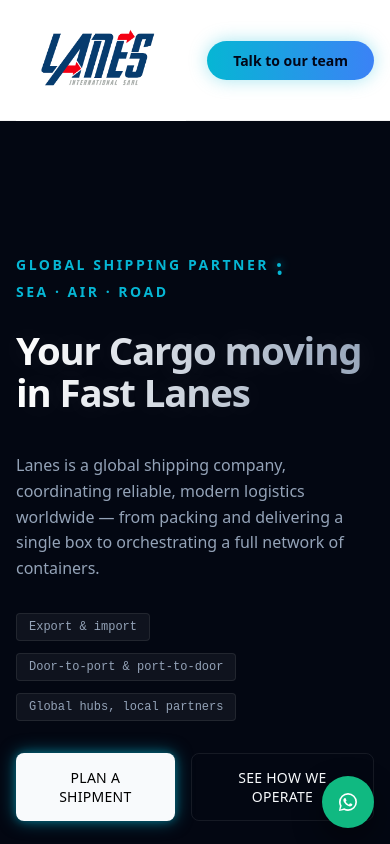
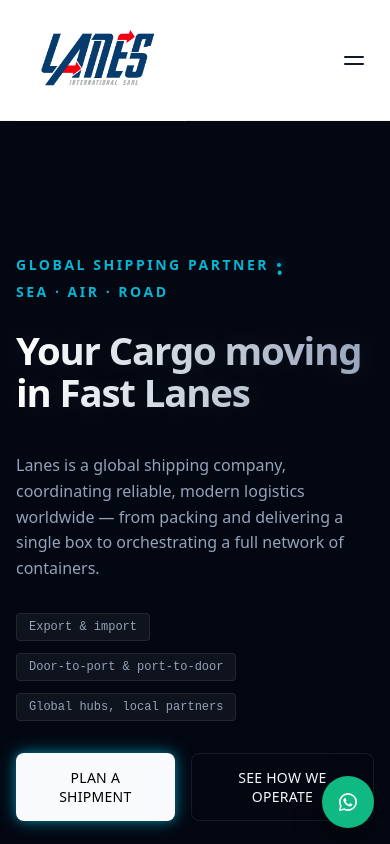
Before and after one commit to georgesmakoukji/lanes, a Next.js app: page / in a window 390 px wide. Shown: the top 844 px of the page. Built offline with nearby package versions, Linux system fonts and the light colour scheme.

Commit message:
style: Implement navigation toggle and footer layout adjustments for improved usability and design consistency

```diff
--- a/app/globals.css
+++ b/app/globals.css
@@ -893,6 +893,57 @@ button {
     display: none;
   }
 
+  .nav-toggle {
+    display: inline-flex;
+    flex-direction: column;
+    justify-content: center;
+    align-items: center;
+    gap: 5px;
+    width: 40px;
+    height: 40px;
+  }
+
+  .nav-toggle span {
+    display: block;
+    width: 20px;
+    height: 2px;
+    background: #0f172a;
+    border-radius: 999px;
+    transition: transform 0.2s ease, opacity 0.2s ease;
+  }
+
+  .nav-toggle.open span:first-child {
+    transform: translateY(3px) rotate(45deg);
+  }
+
+  .nav-toggle.open span:last-child {
+    transform: translateY(-3px) rotate(-45deg);
+  }
+
+  .nav-cta {
+    display: none;
+  }
+
+  .nav-links.open {
+    position: absolute;
+    top: 100%;
+    left: 0;
+    right: 0;
+    background: rgba(15, 23, 42, 0.98);
+    padding: 16px;
+    display: flex;
+    flex-direction: column;
+    gap: 12px;
+    z-index: 90;
+  }
+
+  .nav-links.open button {
+    width: 100%;
+    text-align: left;
+    font-size: 16px;
+    padding: 10px 4px;
+  }
+
   .hero {
     padding: 120px 0 72px;
   }
@@ -964,6 +1015,7 @@ button {
   .footer-top {
     flex-direction: column;
     gap: 28px;
+    align-items: flex-start;
   }
 
   .footer-columns {
@@ -985,6 +1037,18 @@ button {
   .footer-social-icon svg {
     width: 22px;
     height: 22px;
+  }
+
+  .footer-column.footer-contact {
+    order: 1;
+  }
+
+  .footer-column:first-of-type {
+    order: 0;
+  }
+
+  .footer-bottom-copy {
+    margin-top: 24px;
   }
 
   .whatsapp-button {
```
